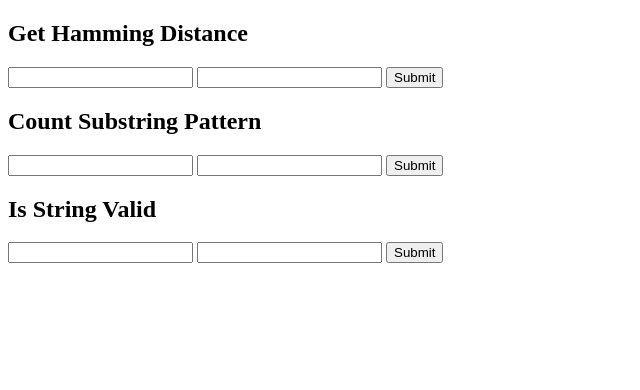
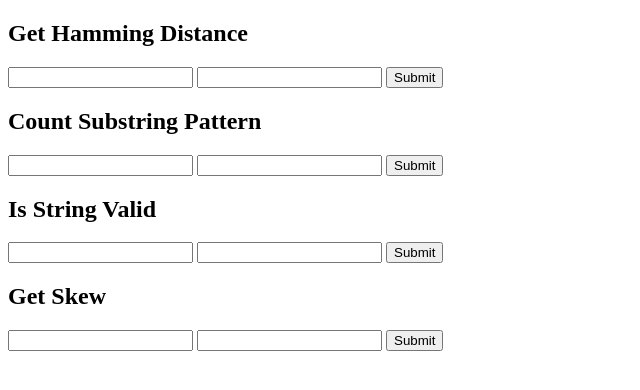
Before and after one commit to aacarrasco/cmsc128-ay2015-16-assign002-js, a plain HTML site: page index.html in a window 1280 px wide. Shown: the whole page, without its empty margins (0-640 px from the left). Drawn offline with Linux system fonts and the light colour scheme.

Commit message:
Added getSkew()

```diff
--- a/index.html
+++ b/index.html
@@ -31,6 +31,15 @@
 			</form>
 			<div id="validStringResult"></div>
 		</div>
+		<div id="function4">
+			<h2>Get Skew</h2>
+			<form>
+				<input type="text" name="getSkew1" id="getSkew1" required/>
+				<input type="text" name="getSkew2" id="getSkew2" required/>
+				<input type="button" value="Submit" onclick="getSkew()"/>
+			</form>
+			<div id="getSkewResult"></div>
+		</div>
 		<script type="text/javascript" src="index.js"></script>
 	</body>
 </html>
--- a/index.js
+++ b/index.js
@@ -82,3 +82,30 @@ function isValidString(){
 		document.getElementById("validStringResult").innerHTML = "The string, " + str + ", is not valid in alphabet, " + alphabet + ": " + false;
 	}
 }
+
+function getSkew(){
+	/*
+	Given a genome str of some length q (where q>0), it returns the number of
+	Gs minus the number of Cs in the first nucleotides (q>=n). The value can
+	be zero, negative or positive. The first position is one (1) not zero (0)
+	as we typically associate with string implementations.
+	*/
+	// Get text field values and assign to str and n.
+	var str = document.getElementById("getSkew1").value;
+	var n = document.getElementById("getSkew2").value;
+	// Initialize gCount, cCount and skew to 0.
+	var gCount = 0;
+	var cCount = 0;
+	var skew = 0;
+
+	// Starting from index 1(0) up to index n, count the number Gs and Cs, and subtract cCount from gCount to get the skew.
+	for(var i=1; i<=n; i++){
+		if(str.charAt(i-1) == "G"){
+			gCount++;
+		} else if(str.charAt(i-1) == "C"){
+			cCount++;
+		}
+	}
+	skew = gCount - cCount;
+	document.getElementById("getSkewResult").innerHTML = "Skew: " + skew;
+}
```
